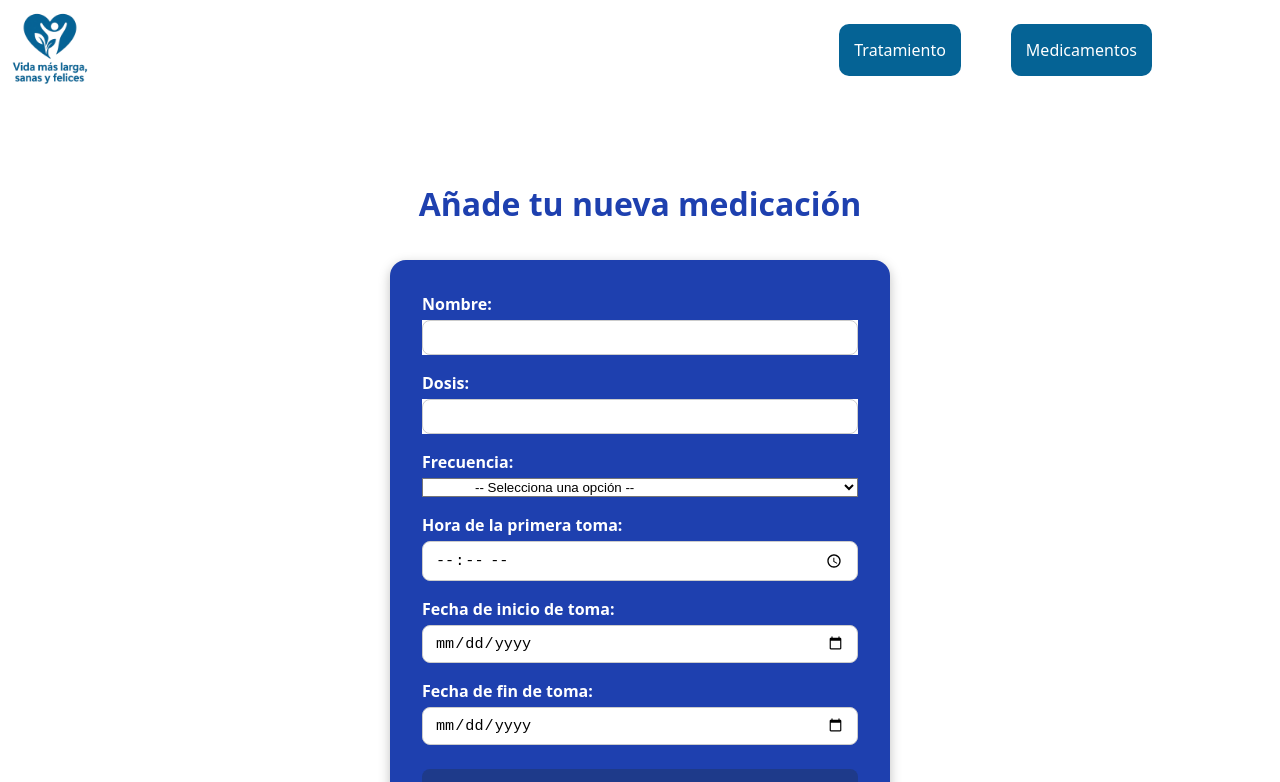
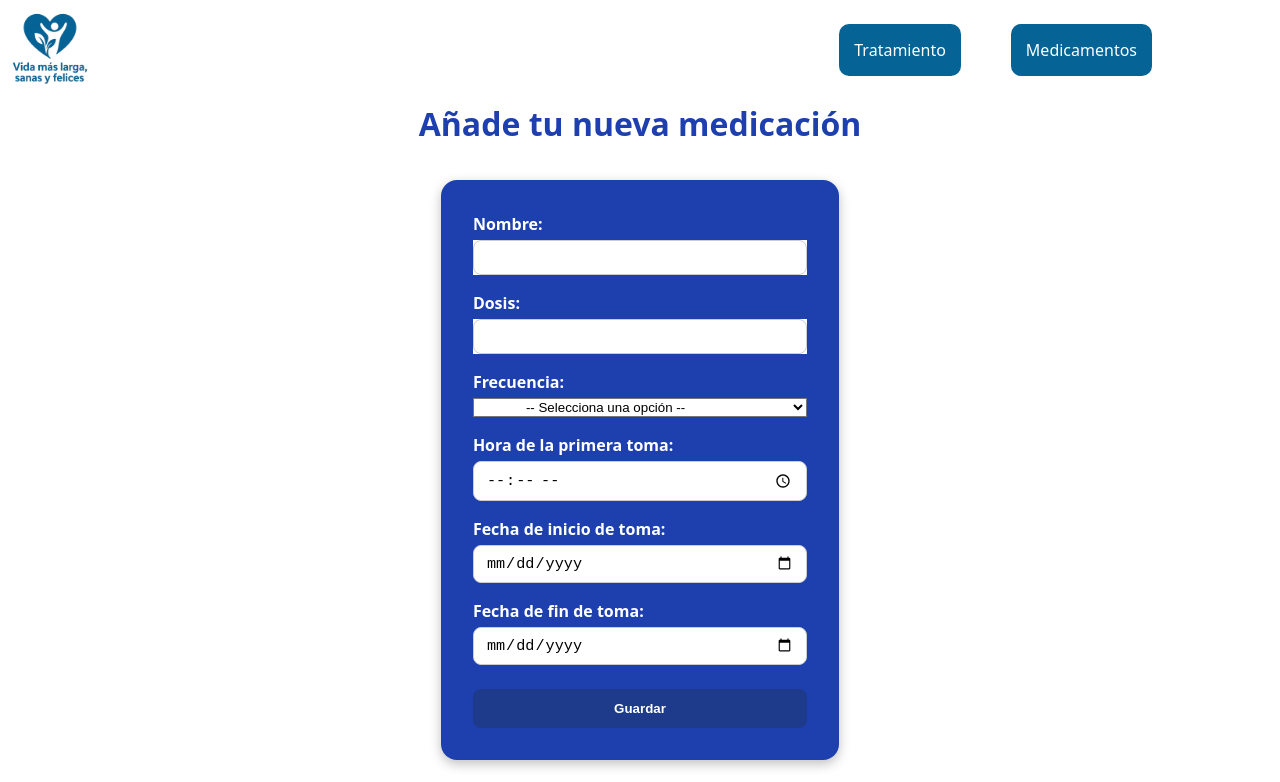
Before and after one commit to niaofnarnia/frontend-sanitas, a React (Vite) app: page /add-medication in a window 1280 px wide. Shown: the top 782 px of the page. Built offline with nearby package versions, Linux system fonts and the light colour scheme.

Commit message:
delete style in add medication page div

```diff
--- a/src/pages/AddMedication.css
+++ b/src/pages/AddMedication.css
@@ -1,16 +1,4 @@
-.add-medication-page {
-  width: 100%;
-  min-height: 100vh;
-  display: flex;
-  justify-content: center;
-  align-items: center;
-  padding: 2rem;
-  box-sizing: border-box;
-  position: relative;
-  overflow-y: auto;
-  flex-direction: column;
-  padding-top: 5rem; /* espacio suficiente para que el logo no tape el contenido */
-}
+
 
 h1 {
   color: #1e40af;
```
